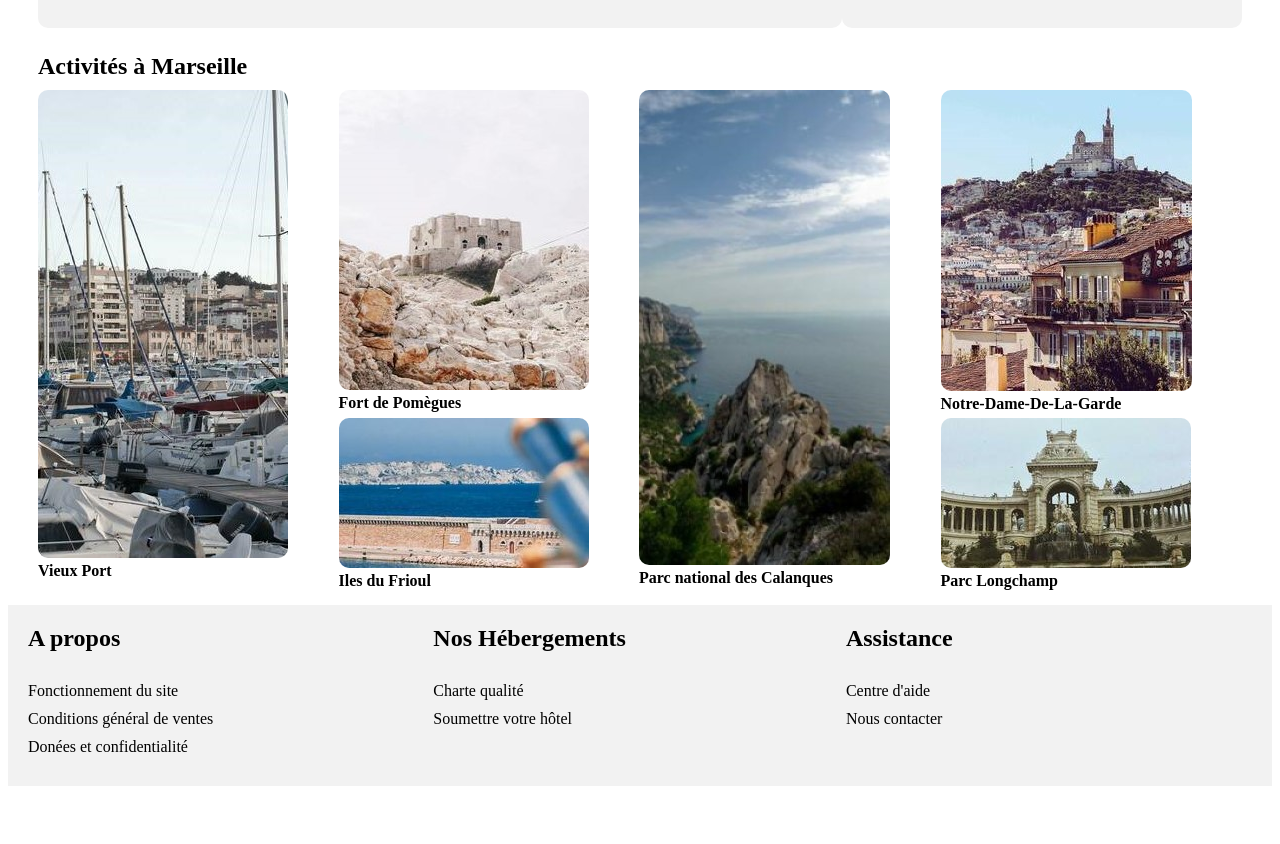
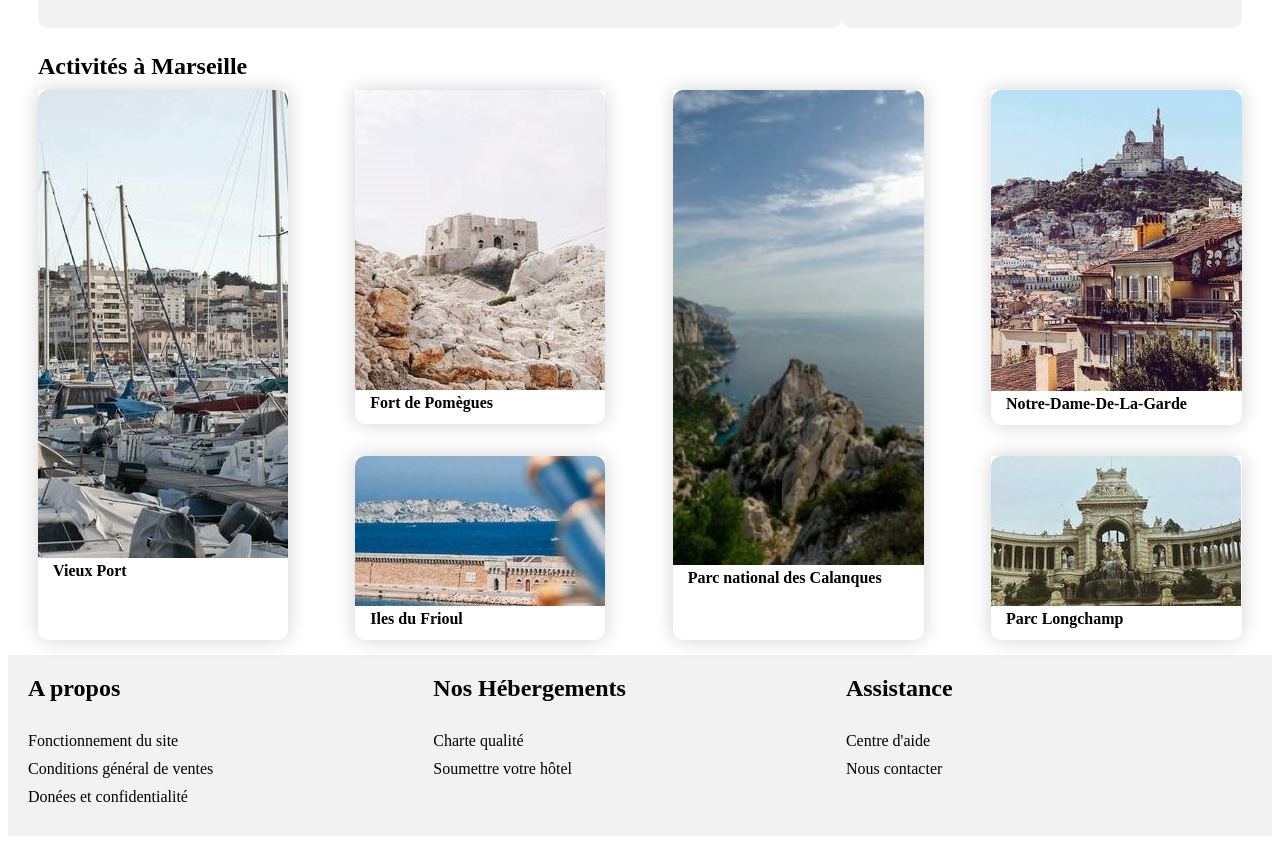
Before and after one commit to SelimWebDev/ElmahiSelim_2_14052021, a plain HTML site: page index.html in a window 1280 px wide. Shown: the part 1090-1934 px from the top of the page. Before the commit the page ends 1884 px from the top, so only its background shows below. Drawn offline with Linux system fonts and the light colour scheme; a web font is replaced by a local one.

Commit message:
section activité, alignement horizontal+ombre

```diff
--- a/index.html
+++ b/index.html
@@ -140,40 +140,44 @@
                 <div class="row_bot">
                     <figure class="act_fig">
                         <img class="act_img" src=".\images\activites\vieux_port.jpg" alt="alt1">
-                        <figcaption>
+                        <figcaption class="act_caption">
                             <b>Vieux Port</b>
                         </figcaption>
                     </figure>
+                    <div class="div_act">
                         <figure class="act_fig">
                         <img class="act_img" src=".\images\activites\fort_de_pomegues.jpg" alt="alt1">
-                        <figcaption>
+                        <figcaption class="act_caption">
                             <b>Fort de Pomègues</b>
                         </figcaption>
                         </figure>
                         <figure class="act_fig">
                             <img class="act_img" src=".\images\activites\iles_du_frioul.jpg" alt="alt1">
-                        <figcaption>
+                            <figcaption class="act_caption">
                                 <b>Iles du Frioul</b>
                             </figcaption>
                         </figure>
+                    </div>
                     <figure class="act_fig">
                         <img class="act_img" src=".\images\activites\parc_national_des_calanques.jpg" alt="alt1">
-                        <figcaption>
+                        <figcaption class="act_caption">
                             <b>Parc national des Calanques</b>
                         </figcaption>
                     </figure>
+                    <div class="div_act">
                         <figure class="act_fig">
                         <img class="act_img" src=".\images\activites\notre_dame_de_la_garde.jpg" alt="alt1">
-                        <figcaption>
+                        <figcaption class="act_caption">
                             <b>Notre-Dame-De-La-Garde</b>
                         </figcaption>
                         </figure>
                         <figure class="act_fig">
                             <img class="act_img" src=".\images\activites\parc_longchamp.jpg" alt="alt1">
-                        <figcaption>
+                            <figcaption class="act_caption">
                                 <b>Parc Longchamp</b>
                             </figcaption>
                         </figure>
+                    </div>
                 </div>
             </section>
         </main>
--- a/style.css
+++ b/style.css
@@ -105,6 +105,7 @@ h1{
     margin-top: 8px;
     padding-left: 8px;
     padding-right: 10px;
+    font-weight: bold;
 }
 
 .row_top {
@@ -115,10 +116,8 @@ h1{
 
 .row_bot {
     display: flex;
-    flex-direction: column;
-    flex-wrap: wrap;
     justify-content: space-between;
-    height: 500px;
+    height: 550px;
 }
 
 .column {
@@ -177,11 +176,12 @@ h1{
 
 .act_fig{
     margin: 0;
-    border-radius: 10px;
+    box-shadow: 0px 0px 20px #0000002e;
+    border-radius: 0px 0px 10px 10px;
 }
 
 .act_img {
-    border-radius: 10px;
+    border-radius: 10px 10px 0px 0px;
 }
 
 footer {
@@ -207,3 +207,14 @@ footer {
 #activites {
     margin-bottom: 15px;
 }
+
+.div_act{
+    display: flex;
+    flex-direction: column;
+    justify-content: space-between;
+}
+
+.act_caption {
+    padding-left: 15px;
+    height: 30px;
+}
```
Lines whose indentation alone changed are shown as unchanged.
